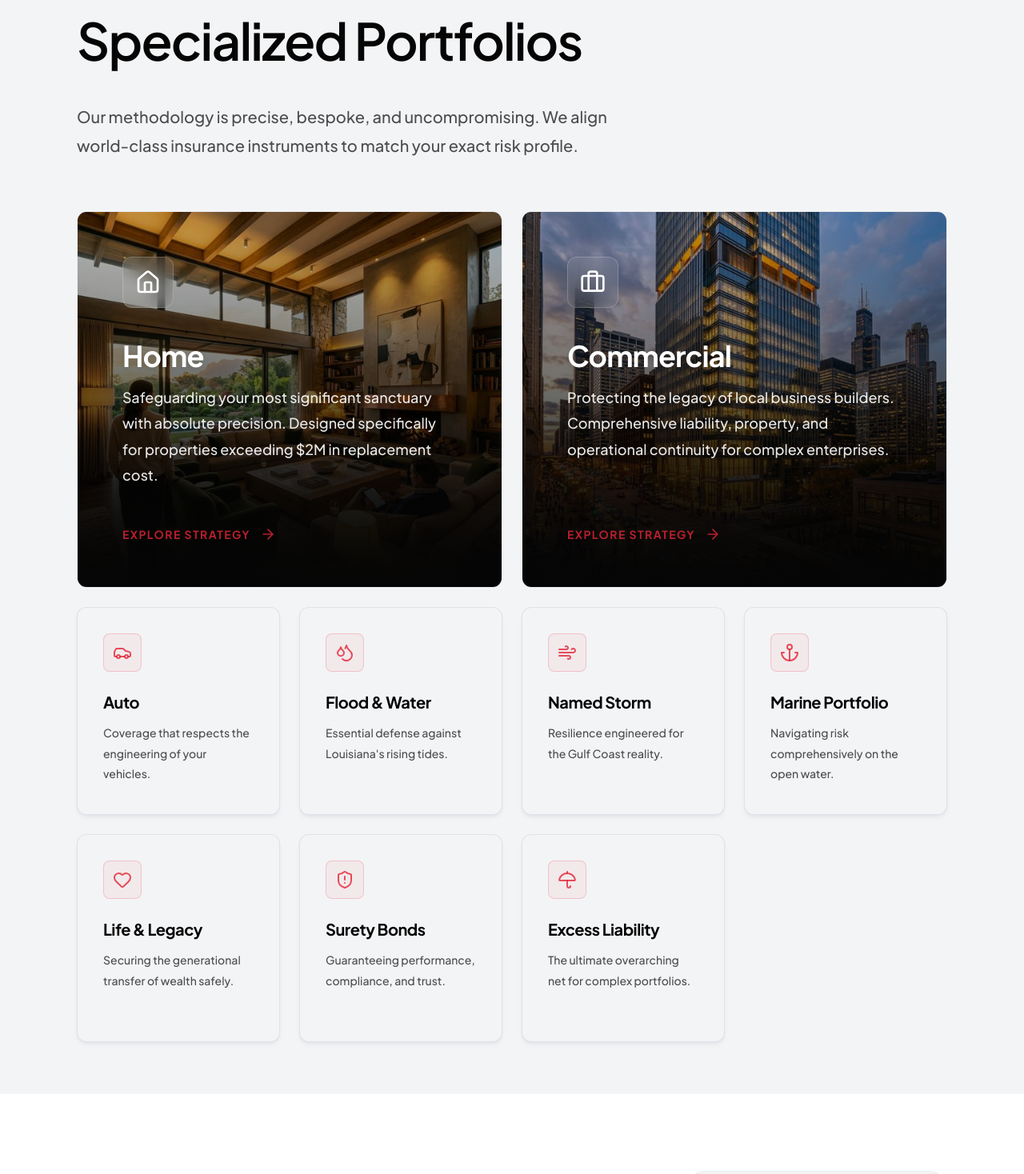
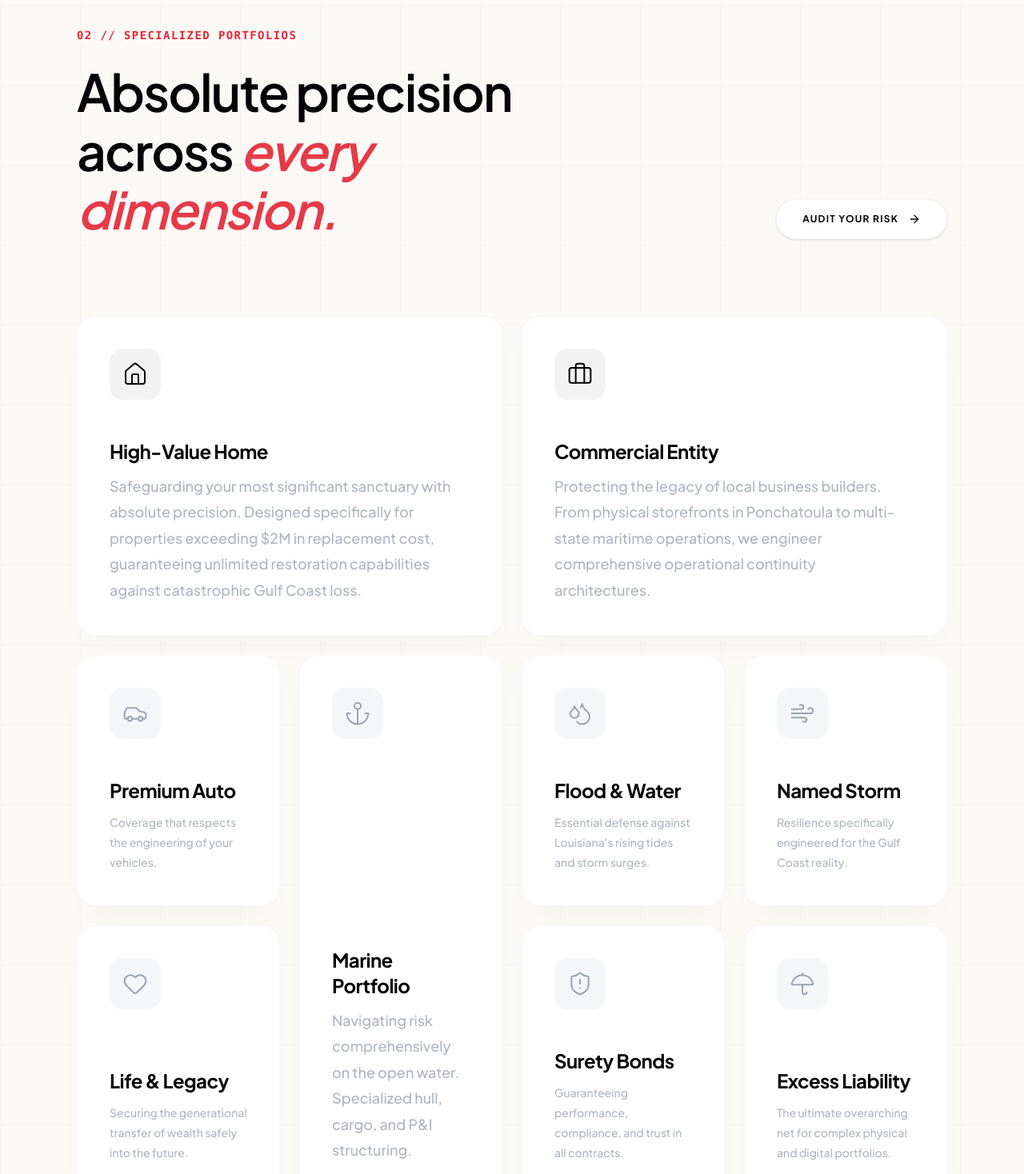
Before and after one commit to Founditmarketing/new-insight, a React (Vite) app: page / in a window 1280 px wide. Shown: the part 1840-3308 px from the top of the page at 80% size. Built offline with nearby package versions, Linux system fonts and the light colour scheme.

Commit message:
feat(layout): replace generic flex grid with a state-of-the-art asymmetrical bento array for specialized portfolios

```diff
--- a/src/components/ServicesGrid.tsx
+++ b/src/components/ServicesGrid.tsx
@@ -1,45 +1,152 @@
 import { motion } from 'motion/react';
 import { Home, Car, Droplets, Wind, Briefcase, Anchor, Heart, ShieldAlert, Umbrella, ArrowRight } from 'lucide-react';
 
-const flagshipServices = [
+const services = [
+  // ROW 1 & 2
   {
     id: 'home',
-    title: 'Home',
+    title: 'High-Value Home',
     icon: Home,
-    statement: 'Safeguarding your most significant sanctuary with absolute precision. Designed specifically for properties exceeding $2M in replacement cost.',
-    theme: 'text-paper',
-    iconTheme: 'bg-stone/10 text-paper backdrop-blur-md border border-stone/20 group-hover:bg-accent group-hover:border-accent group-hover:text-ink',
-    accent: 'text-accent',
-    image: '/images/home_flagship.png'
+    statement: 'Safeguarding your most significant sanctuary with absolute precision. Designed specifically for properties exceeding $2M in replacement cost, guaranteeing unlimited restoration capabilities against catastrophic Gulf Coast loss.',
+    spanClass: 'col-span-1 md:col-span-2 row-span-1 md:row-span-2',
+    iconBg: 'bg-ink/5',
+    iconColor: 'text-ink group-hover:text-accent transition-colors'
   },
   {
     id: 'commercial',
-    title: 'Commercial',
+    title: 'Commercial Entity',
     icon: Briefcase,
-    statement: 'Protecting the legacy of local business builders. Comprehensive liability, property, and operational continuity for complex enterprises.',
-    theme: 'text-paper',
-    iconTheme: 'bg-stone/10 text-paper backdrop-blur-md border border-stone/20 group-hover:bg-accent group-hover:border-accent group-hover:text-ink',
-    accent: 'text-accent',
-    image: '/images/commercial_flagship.png'
+    statement: 'Protecting the legacy of local business builders. From physical storefronts in Ponchatoula to multi-state maritime operations, we engineer comprehensive operational continuity architectures.',
+    spanClass: 'col-span-1 md:col-span-2 row-span-1 md:row-span-2',
+    iconBg: 'bg-ink/5',
+    iconColor: 'text-ink group-hover:text-accent transition-colors'
+  },
+  // ROW 3
+  {
+    id: 'auto',
+    title: 'Premium Auto',
+    icon: Car,
+    statement: 'Coverage that respects the engineering of your vehicles.',
+    spanClass: 'col-span-1 row-span-1',
+    iconBg: 'bg-slate/10',
+    iconColor: 'text-slate'
+  },
+  {
+    id: 'marine',
+    title: 'Marine Portfolio',
+    icon: Anchor,
+    statement: 'Navigating risk comprehensively on the open water. Specialized hull, cargo, and P&I structuring.',
+    spanClass: 'col-span-1 row-span-1 md:row-span-2', // Tall 1x2 block!
+    iconBg: 'bg-slate/10',
+    iconColor: 'text-slate'
+  },
+  {
+    id: 'flood',
+    title: 'Flood & Water',
+    icon: Droplets,
+    statement: 'Essential defense against Louisiana\'s rising tides and storm surges.',
+    spanClass: 'col-span-1 row-span-1',
+    iconBg: 'bg-slate/10',
+    iconColor: 'text-slate'
+  },
+  {
+    id: 'hurricane',
+    title: 'Named Storm',
+    icon: Wind,
+    statement: 'Resilience specifically engineered for the Gulf Coast reality.',
+    spanClass: 'col-span-1 row-span-1',
+    iconBg: 'bg-slate/10',
+    iconColor: 'text-slate'
+  },
+  // ROW 4
+  {
+    id: 'life',
+    title: 'Life & Legacy',
+    icon: Heart,
+    statement: 'Securing the generational transfer of wealth safely into the future.',
+    spanClass: 'col-span-1 row-span-1',
+    iconBg: 'bg-slate/10',
+    iconColor: 'text-slate'
+  },
+  // Marine occupies this slot in Row 4 natively due to grid-auto-flow: dense or explicit placement,
+  // Actually CSS Grid `grid-auto-flow: dense` handles the packing perfectly!
+  {
+    id: 'surety',
+    title: 'Surety Bonds',
+    icon: ShieldAlert,
+    statement: 'Guaranteeing performance, compliance, and trust in all contracts.',
+    spanClass: 'col-span-1 row-span-1',
+    iconBg: 'bg-slate/10',
+    iconColor: 'text-slate'
+  },
+  {
+    id: 'umbrella',
+    title: 'Excess Liability',
+    icon: Umbrella,
+    statement: 'The ultimate overarching net for complex physical and digital portfolios.',
+    spanClass: 'col-span-1 row-span-1',
+    iconBg: 'bg-slate/10',
+    iconColor: 'text-slate'
   }
 ];
 
-const standardServices = [
-  { id: 'auto', title: 'Auto', icon: Car, statement: 'Coverage that respects the engineering of your vehicles.' },
-  { id: 'flood', title: 'Flood & Water', icon: Droplets, statement: 'Essential defense against Louisiana\'s rising tides.' },
-  { id: 'hurricane', title: 'Named Storm', icon: Wind, statement: 'Resilience engineered for the Gulf Coast reality.' },
-  { id: 'marine', title: 'Marine Portfolio', icon: Anchor, statement: 'Navigating risk comprehensively on the open water.' },
-  { id: 'life', title: 'Life & Legacy', icon: Heart, statement: 'Securing the generational transfer of wealth safely.' },
-  { id: 'surety', title: 'Surety Bonds', icon: ShieldAlert, statement: 'Guaranteeing performance, compliance, and trust.' },
-  { id: 'umbrella', title: 'Excess Liability', icon: Umbrella, statement: 'The ultimate overarching net for complex portfolios.' },
-];
+function BentoCard({ service, index }: { service: typeof services[0], index: number }) {
+  return (
+    <motion.div
+      initial={{ opacity: 0, y: 30 }}
+      whileInView={{ opacity: 1, y: 0 }}
+      viewport={{ once: true, margin: "-50px" }}
+      transition={{ duration: 0.7, delay: index * 0.08, ease: [0.16, 1, 0.3, 1] }}
+      className={`group relative bg-white rounded-3xl overflow-hidden p-8 lg:p-10 flex flex-col justify-between border border-ink/[0.03] shadow-[0_20px_40px_-15px_rgba(0,0,0,0.03)] hover:shadow-[0_40px_80px_-20px_rgba(227,38,54,0.08)] hover:-translate-y-1 transition-all duration-[0.4s] ease-out ${service.spanClass}`}
+    >
+      {/* Soft Gradient Hover Glow */}
+      <div className="absolute inset-0 bg-gradient-to-br from-[#FAF9F6] to-transparent opacity-0 group-hover:opacity-100 transition-opacity duration-500 pointer-events-none" />
+
+      {/* Dynamic Icon */}
+      <div className={`p-4 rounded-2xl w-fit transition-transform duration-500 ease-out group-hover:-translate-y-1 ${service.iconBg}`}>
+        <service.icon className={`w-6 h-6 lg:w-8 lg:h-8 ${service.iconColor}`} strokeWidth={1.5} />
+      </div>
+
+      {/* Content */}
+      <div className="mt-12 relative z-10">
+        <h3 className="text-xl md:text-2xl font-bold font-sans tracking-tight text-ink mb-3 group-hover:text-accent transition-colors duration-300">
+          {service.title}
+        </h3>
+        <p className={`text-slate/80 font-medium leading-relaxed ${service.spanClass.includes('row-span-2') ? 'text-base lg:text-lg' : 'text-sm'}`}>
+          {service.statement}
+        </p>
+      </div>
+
+      {/* Aesthetic Tracking Line */}
+      <div className="absolute top-0 right-0 w-16 h-[2px] bg-accent/20 opacity-0 group-hover:opacity-100 group-hover:w-32 transition-all duration-700 ease-[cubic-bezier(0.16,1,0.3,1)]" />
+
+      {/* Accent Reveal Line */}
+      <div className="absolute bottom-0 left-0 w-full h-1 bg-accent transform translate-y-full group-hover:translate-y-0 transition-transform duration-300 ease-out" />
+    </motion.div>
+  );
+}
 
 export function ServicesGrid() {
   return (
-    <section id="services" className="py-16 px-6 md:px-12 lg:px-24 bg-stone relative overflow-hidden border-t-[8px] border-accent">
+    <section id="services" className="py-24 md:py-32 bg-[#FAF9F6] relative overflow-hidden border-t-[8px] border-accent">
 
-      <div className="max-w-7xl mx-auto relative z-10">
-        <div className="mb-16 max-w-3xl">
+      {/* Decorative architectural watermarks */}
+      <div className="absolute top-0 left-0 w-full h-full overflow-hidden pointer-events-none opacity-[0.03] z-0">
+        <svg width="100%" height="100%" xmlns="http://www.w3.org/2000/svg">
+          <defs>
+            <pattern id="grid" width="100" height="100" patternUnits="userSpaceOnUse">
+              <path d="M 100 0 L 0 0 0 100" fill="none" stroke="currentColor" strokeWidth="1"/>
+            </pattern>
+          </defs>
+          <rect width="100%" height="100%" fill="url(#grid)" />
+        </svg>
+      </div>
+
+      <div className="max-w-7xl mx-auto px-6 md:px-12 lg:px-24 relative z-10">
+
+        {/* Header Section */}
+        <div className="mb-16 md:mb-24 flex flex-col md:flex-row md:items-end md:justify-between gap-8">
+          <div className="max-w-2xl">
             <motion.div
               initial={{ opacity: 0, y: 20 }}
               whileInView={{ opacity: 1, y: 0 }}
@@ -48,102 +155,39 @@ export function ServicesGrid() {
               className="flex items-center gap-4 mb-6"
             >
               <span className="text-sm font-bold tracking-widest uppercase text-accent font-mono">
-              02 // Core Competencies
+                02 // Specialized Portfolios
               </span>
             </motion.div>
 
-          <h2 className="text-fluid-h2 font-sans mb-6 text-ink tracking-tight overflow-hidden pb-4">
-            <motion.span
-              initial={{ y: "100%", opacity: 0 }}
-              whileInView={{ y: 0, opacity: 1 }}
-              viewport={{ once: true, margin: "-100px" }}
-              transition={{ duration: 1, ease: [0.16, 1, 0.3, 1] }}
-              className="block pt-2 -mt-2"
-            >
-              Specialized Portfolios
-            </motion.span>
-          </h2>
-          <motion.p
+            <motion.h2
               initial={{ opacity: 0, y: 20 }}
               whileInView={{ opacity: 1, y: 0 }}
               viewport={{ once: true, margin: "-100px" }}
-            transition={{ duration: 1, delay: 0.2, ease: [0.16, 1, 0.3, 1] }}
-            className="text-xl text-ink/70 font-medium leading-relaxed max-w-2xl"
+              transition={{ duration: 0.8, delay: 0.1, ease: [0.16, 1, 0.3, 1] }}
+              className="text-fluid-h2 font-sans font-bold text-ink tracking-tight leading-[1.1]"
             >
-            Our methodology is precise, bespoke, and uncompromising. We align world-class insurance instruments to match your exact risk profile.
-          </motion.p>
+              Absolute precision across <span className="text-accent italic font-serif opacity-90">every dimension.</span>
+            </motion.h2>
           </div>
 
-        {/* Flagship Services (Top Tier) */}
-        <div className="grid grid-cols-1 md:grid-cols-2 gap-6 mb-6">
-          {flagshipServices.map((service, index) => (
           <motion.div
-              key={service.id}
-              initial={{ opacity: 0, y: 40 }}
+            initial={{ opacity: 0, y: 20 }}
             whileInView={{ opacity: 1, y: 0 }}
-              viewport={{ once: true, margin: "-50px" }}
-              transition={{ duration: 0.6, delay: index * 0.1, ease: [0.16, 1, 0.3, 1] }}
-              className={`group relative overflow-hidden flex flex-col justify-between p-8 md:p-14 min-h-[400px] cursor-pointer rounded-xl border border-slate/10 transition-all duration-500 hover:-translate-y-2 hover:shadow-institutional ${service.theme}`}
+            viewport={{ once: true }}
+            transition={{ duration: 0.8, delay: 0.2 }}
+            className="flex-shrink-0"
           >
-              {/* Image Background with Dark Gradient Overlay */}
-              <div className="absolute inset-0 z-0 transition-transform duration-1000 group-hover:scale-105">
-                <div className="absolute inset-0 bg-gradient-to-t from-ink/95 via-ink/60 to-ink/20 z-10 mix-blend-multiply" />
-                <div className="absolute inset-0 bg-gradient-to-t from-ink via-transparent to-transparent z-10" />
-                <img src={service.image} alt={service.title} className="w-full h-full object-cover" />
+            <button className="bg-white border border-slate/10 text-ink px-8 py-4 rounded-full font-bold tracking-widest uppercase text-xs flex items-center gap-3 hover:border-accent hover:text-accent transition-colors shadow-sm cursor-pointer group">
+              Audit Your Risk
+              <ArrowRight className="w-4 h-4 group-hover:translate-x-1 transition-transform" />
+            </button>
+          </motion.div>
         </div>
 
-              <div className="relative z-10 h-full flex flex-col justify-between">
-                <div>
-                  <div className={`w-16 h-16 rounded-xl flex items-center justify-center mb-10 transition-colors duration-500 ${service.iconTheme}`}>
-                    <service.icon className="w-8 h-8" />
-                  </div>
-                  <h3 className="text-4xl font-bold mb-4 tracking-tight drop-shadow-md">{service.title}</h3>
-                  <p className="text-lg opacity-90 font-medium leading-relaxed max-w-md drop-shadow-sm">
-                    {service.statement}
-                  </p>
-                </div>
-
-                <div className={`mt-12 flex items-center text-sm font-bold tracking-widest uppercase transition-all duration-300 opacity-80 group-hover:opacity-100 ${service.accent}`}>
-                  Explore Strategy <ArrowRight className="w-5 h-5 ml-3 group-hover:translate-x-2 transition-transform duration-300" />
-                </div>
-              </div>
-            </motion.div>
-          ))}
-        </div>
-
-        {/* Standard Services */}
-        <div className="grid grid-cols-1 md:grid-cols-2 lg:grid-cols-3 xl:grid-cols-4 gap-6 auto-rows-min md:auto-rows-[260px]">
-          {standardServices.map((service, index) => (
-            <motion.div
-              key={service.id}
-              initial={{ opacity: 0, y: 40 }}
-              whileInView={{ opacity: 1, y: 0 }}
-              viewport={{ once: true, margin: "-50px" }}
-              transition={{ duration: 0.6, delay: 0.2 + (index * 0.05), ease: [0.16, 1, 0.3, 1] }}
-              className="group trust-card bg-gradient-to-br from-paper to-stone p-8 flex flex-col justify-between min-h-[260px] md:min-h-0 cursor-pointer transition-all duration-500 hover:-translate-y-1 hover:shadow-[0_10px_40px_-10px_rgba(0,0,0,0.1)] relative overflow-hidden rounded-xl border border-slate/10 border-t-4 border-t-slate/5 hover:border-t-accent"
-            >
-              {/* Subtle top gradient texture and corner geometry */}
-              <div className="absolute top-0 right-0 w-32 h-32 bg-slate/5 rounded-bl-[100px] -z-10 group-hover:scale-150 group-hover:bg-accent/5 transition-all duration-700 ease-out" />
-
-              <div className="relative z-10 h-full flex flex-col justify-between">
-                <div>
-                  <div className="flex justify-between items-start mb-6">
-                    <div className="w-12 h-12 rounded-lg bg-accent/5 flex items-center justify-center border border-accent/20 group-hover:bg-accent/15 group-hover:border-accent/40 transition-colors duration-500">
-                      <service.icon className="w-6 h-6 text-accent/80 group-hover:text-accent font-bold transition-colors duration-300" />
-                    </div>
-                  </div>
-
-                  <h3 className="text-xl font-bold mb-3 text-ink tracking-tight group-hover:text-accent transition-colors duration-300">{service.title}</h3>
-                  <p className="text-sm text-ink/70 font-medium leading-relaxed">
-                    {service.statement}
-                  </p>
-                </div>
-
-                <div className="mt-4 flex items-center text-xs font-bold tracking-widest text-accent uppercase opacity-0 -translate-x-4 group-hover:opacity-100 group-hover:translate-x-0 transition-all duration-500">
-                  Learn More <ArrowRight className="w-4 h-4 ml-2" />
-                </div>
-              </div>
-            </motion.div>
+        {/* The Vanguard Bento Grid */}
+        <div className="grid grid-cols-1 md:grid-cols-4 auto-rows-min gap-4 md:gap-6 grid-flow-row-dense">
+          {services.map((service, index) => (
+            <BentoCard key={service.id} service={service} index={index} />
           ))}
         </div>
 
```
Lines whose indentation alone changed are shown as unchanged.
